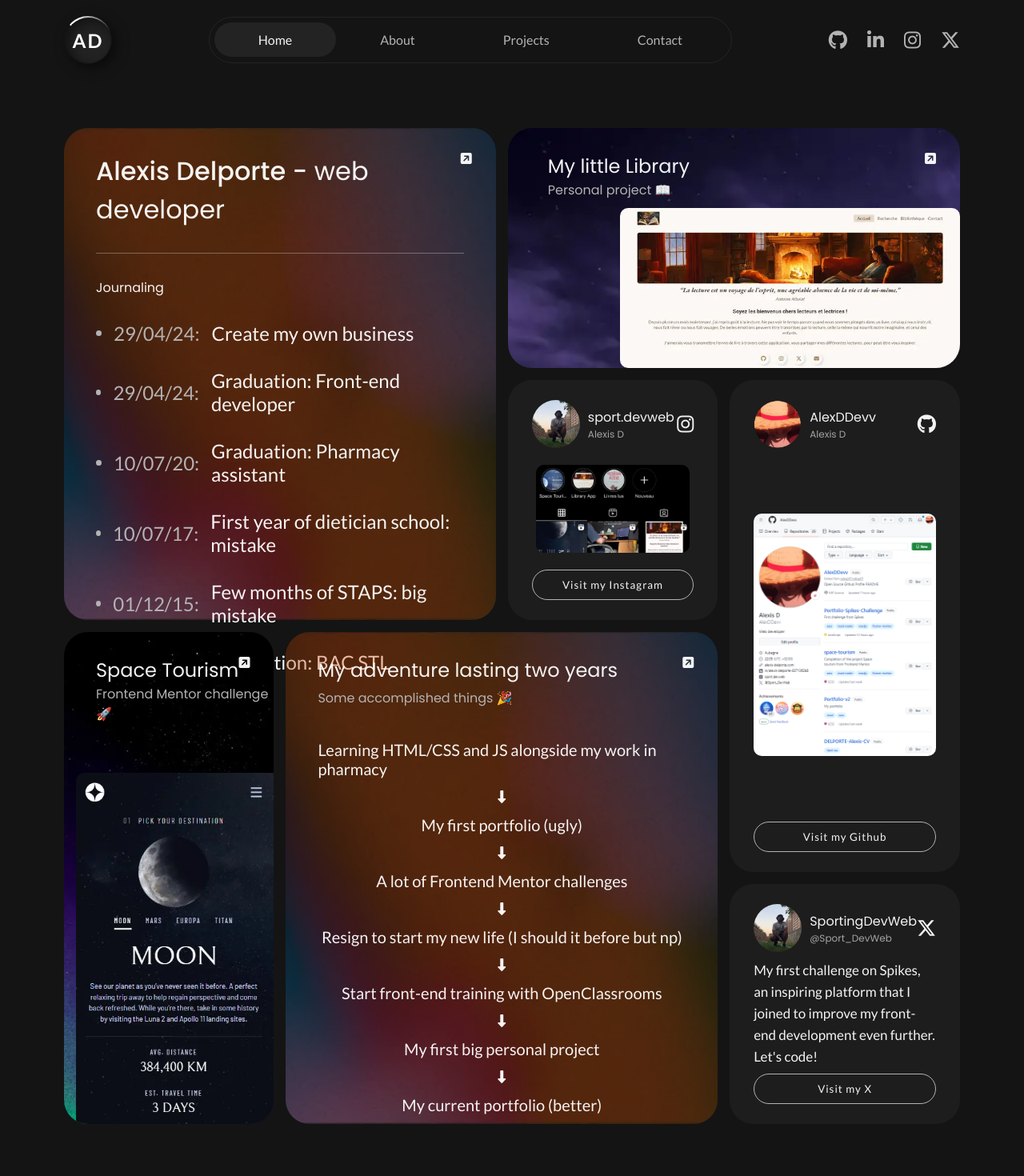
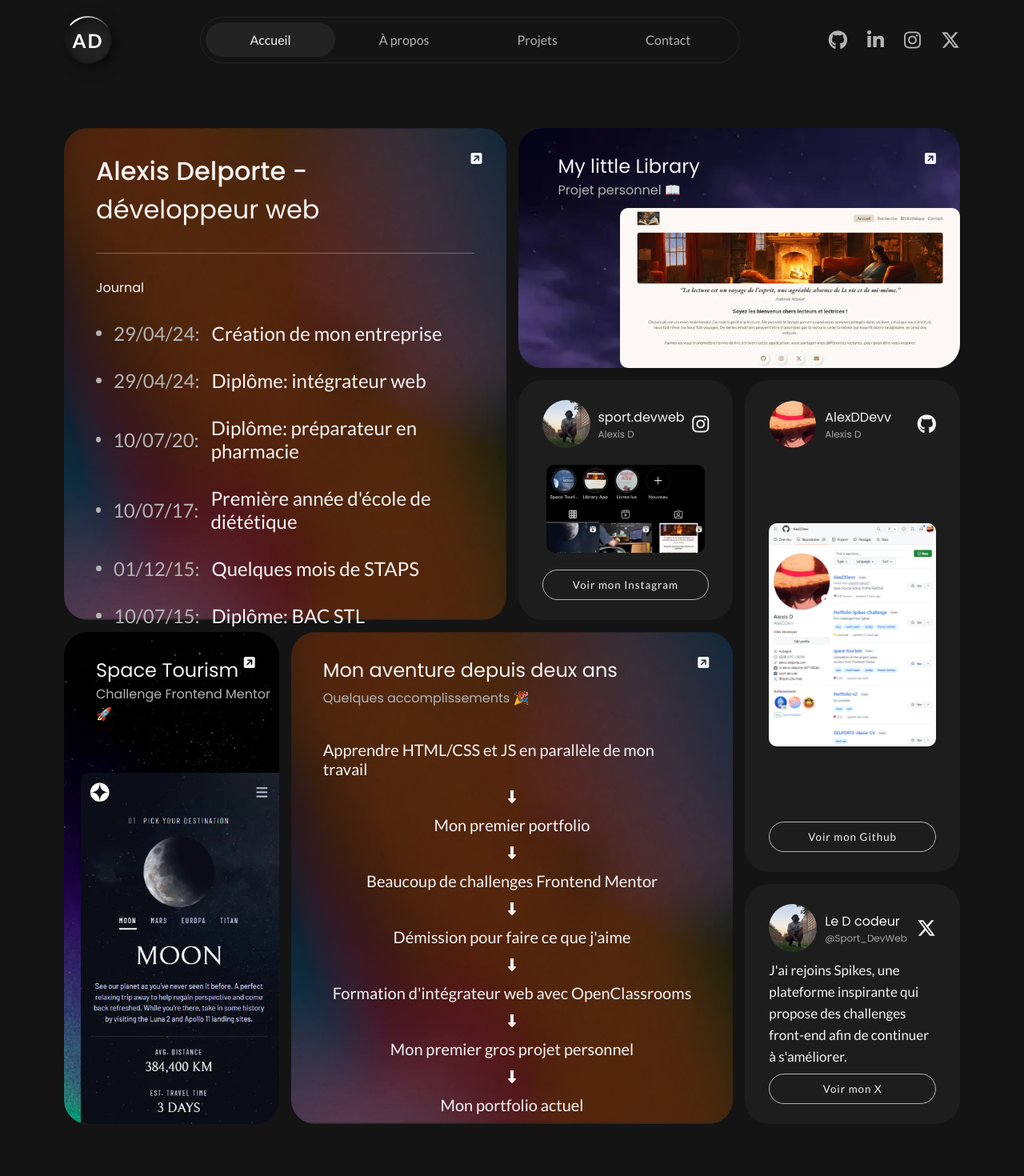
Before and after one commit to AlexDDevv/Portfolio-v3, a React (Vite) app: page / in a window 1280 px wide. Shown: the top 1470 px of the page at 80% size. Built offline with nearby package versions, Linux system fonts and the light colour scheme.

Commit message:
All text in french

```diff
--- a/src/components/home/BentoSocial.jsx
+++ b/src/components/home/BentoSocial.jsx
@@ -29,7 +29,7 @@ export default function BentoSocial({ name, avatar, profil, pseudo, link, icon,
                 )}
             </div>
             <button className="redirect-social">
-                <a href={link} target='blank' title={title} className="social-link">Visit my {title}</a>
+                <a href={link} target='blank' title={title} className="social-link">Voir mon {title}</a>
             </button>
         </div>
     )
--- a/src/data/data.json
+++ b/src/data/data.json
@@ -2,15 +2,15 @@
     "navlink": [
         {
             "page": "/",
-            "content": "Home"
+            "content": "Accueil"
         },
         {
             "page": "/about",
-            "content": "About"
+            "content": "À propos"
         },
         {
             "page": "/projects",
-            "content": "Projects"
+            "content": "Projets"
         },
         {
             "page": "/contact",
--- a/src/data/gridData.json
+++ b/src/data/gridData.json
@@ -3,48 +3,48 @@
         {
             "id": 1,
             "name": "presentation",
-            "title": "web developer",
-            "subtitle": "Journaling",
+            "title": "développeur web",
+            "subtitle": "Journal",
             "events": [
                 {
                     "date": "29/04/24: ",
-                    "content": "Create my own business"
+                    "content": "Création de mon entreprise"
                 },
                 {
                     "date": "29/04/24: ",
-                    "content": "Graduation: Front-end developer"
+                    "content": "Diplôme: intégrateur web"
                 },
                 {
                     "date": "10/07/20: ",
-                    "content": "Graduation: Pharmacy assistant"
+                    "content": "Diplôme: préparateur en pharmacie"
                 },
                 {
                     "date": "10/07/17: ",
-                    "content": "First year of dietician school: mistake"
+                    "content": "Première année d'école de diététique"
                 },
                 {
                     "date": "01/12/15: ",
-                    "content": "Few months of STAPS: big mistake"
+                    "content": "Quelques mois de STAPS"
                 },
                 {
                     "date": "10/07/15: ",
-                    "content": "Graduation: BAC STL"
+                    "content": "Diplôme: BAC STL"
                 }
             ]
         },
         {
             "id": "2",
             "name": "adventure",
-            "title": "My adventure lasting two years",
-            "subtitle": "Some accomplished things 🎉",
+            "title": "Mon aventure depuis deux ans",
+            "subtitle": "Quelques accomplissements 🎉",
             "events": [
-                "Learning HTML/CSS and JS alongside my work in pharmacy",
-                "My first portfolio (ugly)",
-                "A lot of Frontend Mentor challenges",
-                "Resign to start my new life (I should it before but np)",
-                "Start front-end training with OpenClassrooms",
-                "My first big personal project",
-                "My current portfolio (better)"
+                "Apprendre HTML/CSS et JS en parallèle de mon travail",
+                "Mon premier portfolio",
+                "Beaucoup de challenges Frontend Mentor",
+                "Démission pour faire ce que j'aime",
+                "Formation d'intégrateur web avec OpenClassrooms",
+                "Mon premier gros projet personnel",
+                "Mon portfolio actuel"
             ]
         }
     ],
@@ -53,14 +53,14 @@
             "id": "3",
             "name": "library",
             "title": "My little Library",
-            "subtitle": "Personal project 📖",
+            "subtitle": "Projet personnel 📖",
             "cover": "/MyLittleLibrary.webp"
         },
         {
             "id": "4",
             "name": "space",
             "title": "Space Tourism",
-            "subtitle": "Frontend Mentor challenge 🚀",
+            "subtitle": "Challenge Frontend Mentor 🚀",
             "cover": "/SpaceTourism.webp"
         }
     ],
@@ -80,12 +80,12 @@
             "id": 6,
             "name": "twitter",
             "avatar": "/avatar.webp",
-            "profil": "SportingDevWeb",
+            "profil": "Le D codeur",
             "pseudo": "@Sport_DevWeb",
             "link": "https://twitter.com/Sport_DevWeb",
             "icon": "fa-brands fa-x-twitter",
             "title": "X",
-            "tweet": "My first challenge on Spikes, an inspiring platform that I joined to improve my front-end development even further. Let's code!"
+            "tweet": "J'ai rejoins Spikes, une plateforme inspirante qui propose des challenges front-end afin de continuer à s'améliorer."
         },
         {
             "id": 7,
--- a/src/pages/About.jsx
+++ b/src/pages/About.jsx
@@ -7,10 +7,10 @@ const About = () => {
         <main className="main-about">
             <div className="about-container">
                 <section className="about-me">
-                    <h1 className="hello">Hi there!</h1>
-                    <h2 className='name'>I'm Alexis</h2>
+                    <h1 className="hello">Bonjour!</h1>
+                    <h2 className='name'>Je suis Alexis</h2>
                     <p className="description">
-                        <strong>Web developer</strong> looking for companies. After a year of self-taught training alongside my job (pharmacy assistant), I took a 9-month web integrator course with OpenClassroom. An apprenticeship would give me the opportunity to gain professional experience, discover teamwork, develop my collaborative skills, perfect everything I've learnt and learn new technologies, so that I can grow in this exciting field that I'm passionate about.
+                        <strong>Développeur web</strong> à la recherche d'une entreprise. Je me suis formé en parallèle de mon travail pendant un an, puis j'ai suivi une formation d'intégrateur web de 9 mois avec OpenClassrooms. Je souhaiterai maintenant faire une formation en alternance afin d'acquérir une expérience professionnelle, de découvrir le travail en équipe et de continuer à apprendre et à grandir dans ce domaine qui me passionne et m'anime.
                     </p>
                 </section>
                 <div className="cv-container">
```
